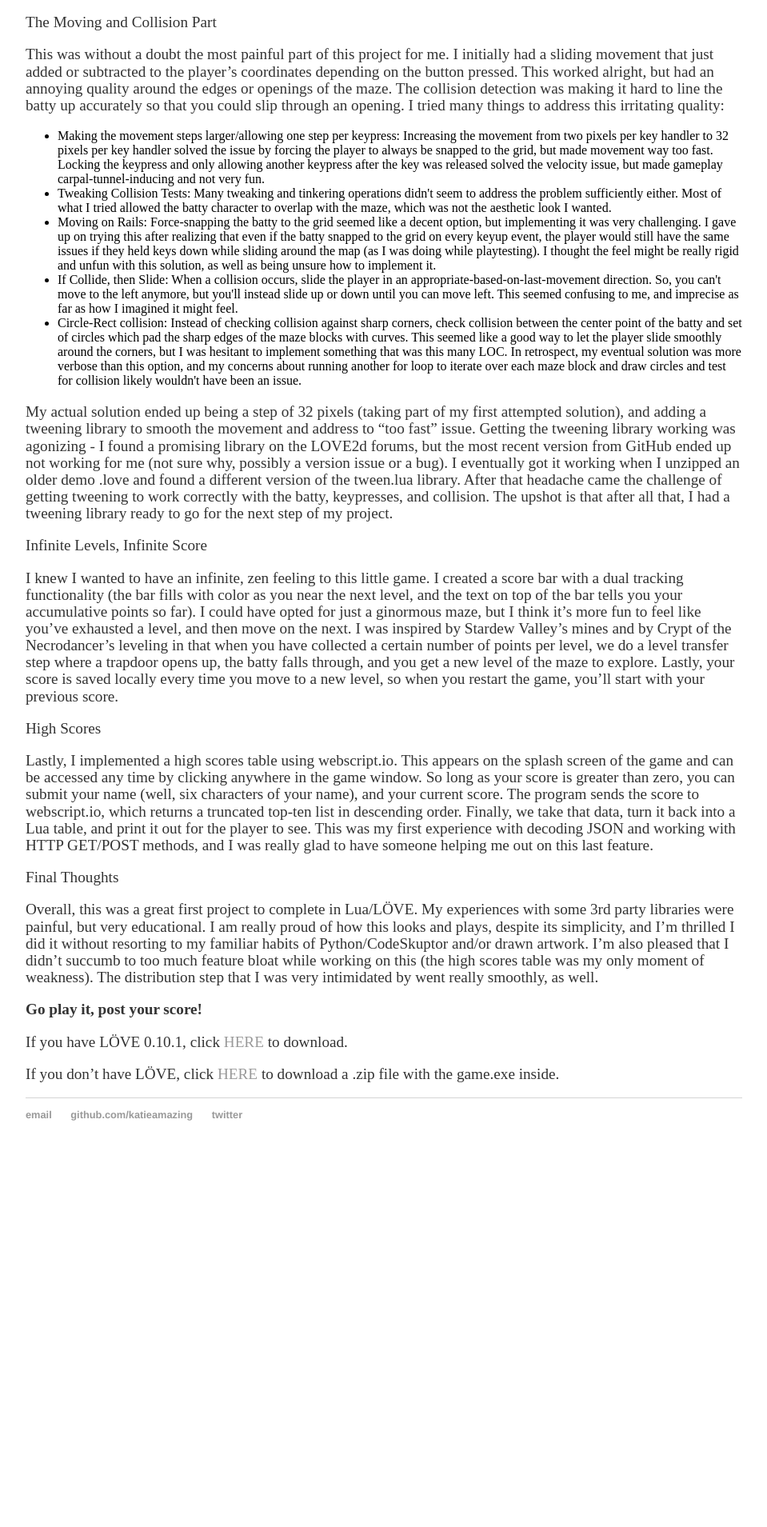
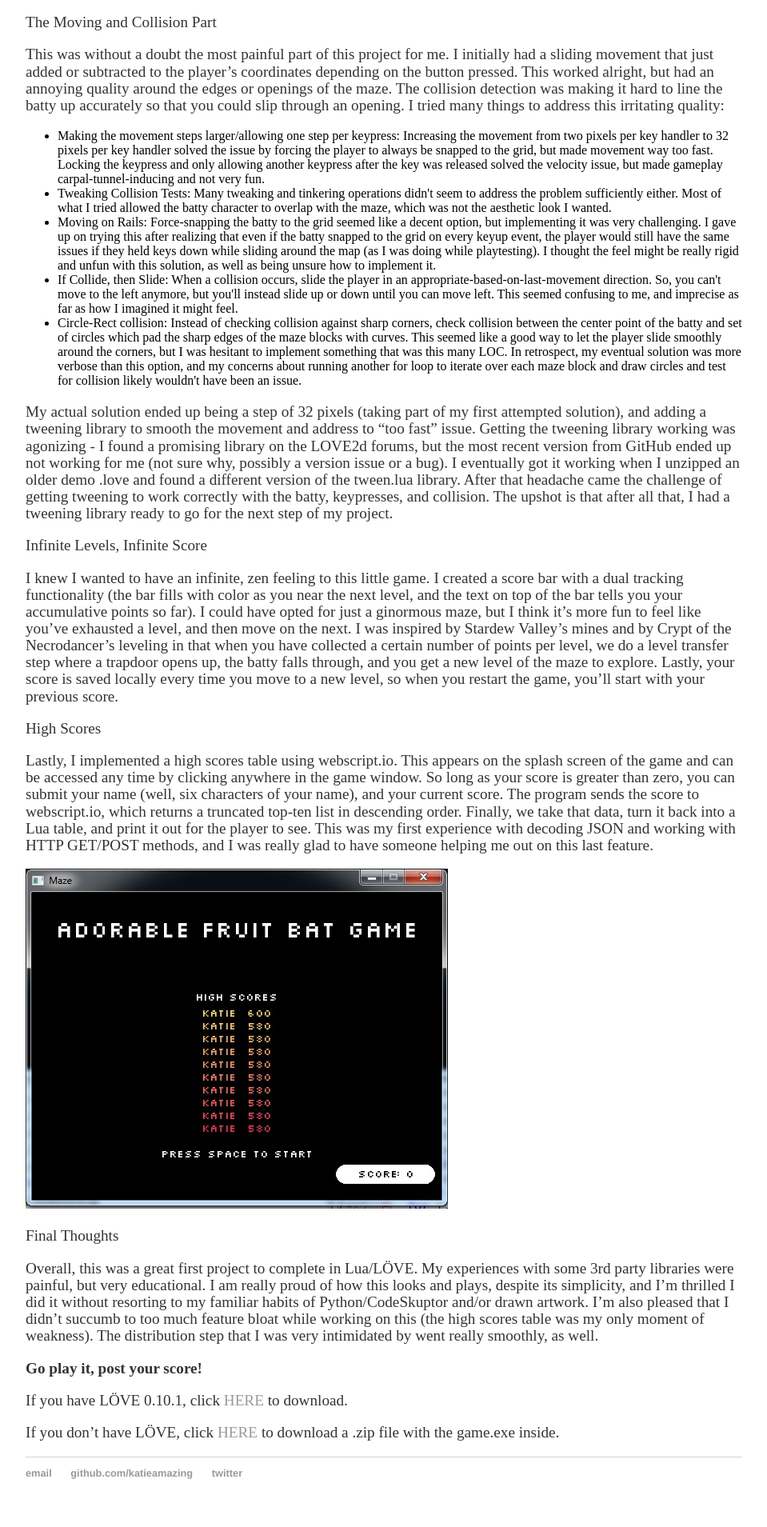
Before and after one commit to katieamazing/katieamazing.github.io, a Jekyll site: the page built from _posts/2016-07-29-fruit-bat-game.md, in a window 1280 px wide. Shown: the part 2101-4010 px from the top of the page at 80% size, without its empty margins (160-1119 px from the left). Built offline with Jekyll 4.4.1, drawn with Linux system fonts in a browser that asks for light colours; before the commit the page ends 3562 px from its top, so only the background shows below that.

Commit message:
Update 2016-07-29-fruit-bat-game.md

```diff
--- a/_posts/2016-07-29-fruit-bat-game.md
+++ b/_posts/2016-07-29-fruit-bat-game.md
@@ -51,6 +51,8 @@ High Scores
 
 Lastly, I implemented a high scores table using webscript.io. This appears on the splash screen of the game and can be accessed any time by clicking anywhere in the game window. So long as your score is greater than zero, you can submit your name (well, six characters of your name), and your current score. The program sends the score to webscript.io, which returns a truncated top-ten list in descending order. Finally, we take that data, turn it back into a Lua table, and print it out for the player to see. This was my first experience with decoding JSON and working with HTTP GET/POST methods, and I was really glad to have someone helping me out on this last feature.
 
+![An early screenshot of the high scores list](/img/scores_kinda_working.jpg)
+
 Final Thoughts
 
 Overall, this was a great first project to complete in Lua/LÖVE. My experiences with some 3rd party libraries were painful, but very educational. I am really proud of how this looks and plays, despite its simplicity, and I'm thrilled I did it without resorting to my familiar habits of Python/CodeSkuptor and/or drawn artwork. I'm also pleased that I didn't succumb to too much feature bloat while working on this (the high scores table was my only moment of weakness). The distribution step that I was very intimidated by went really smoothly, as well.
```
